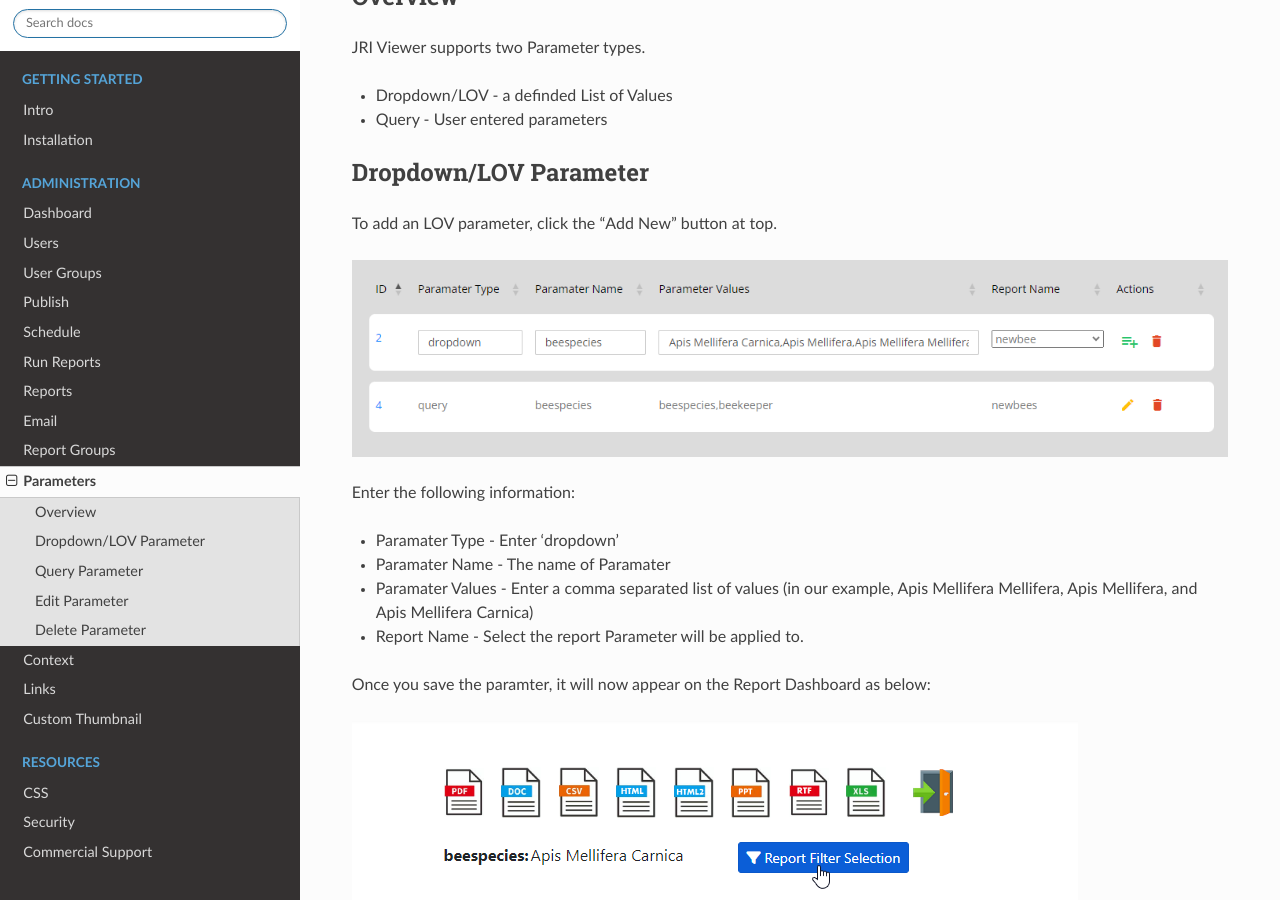
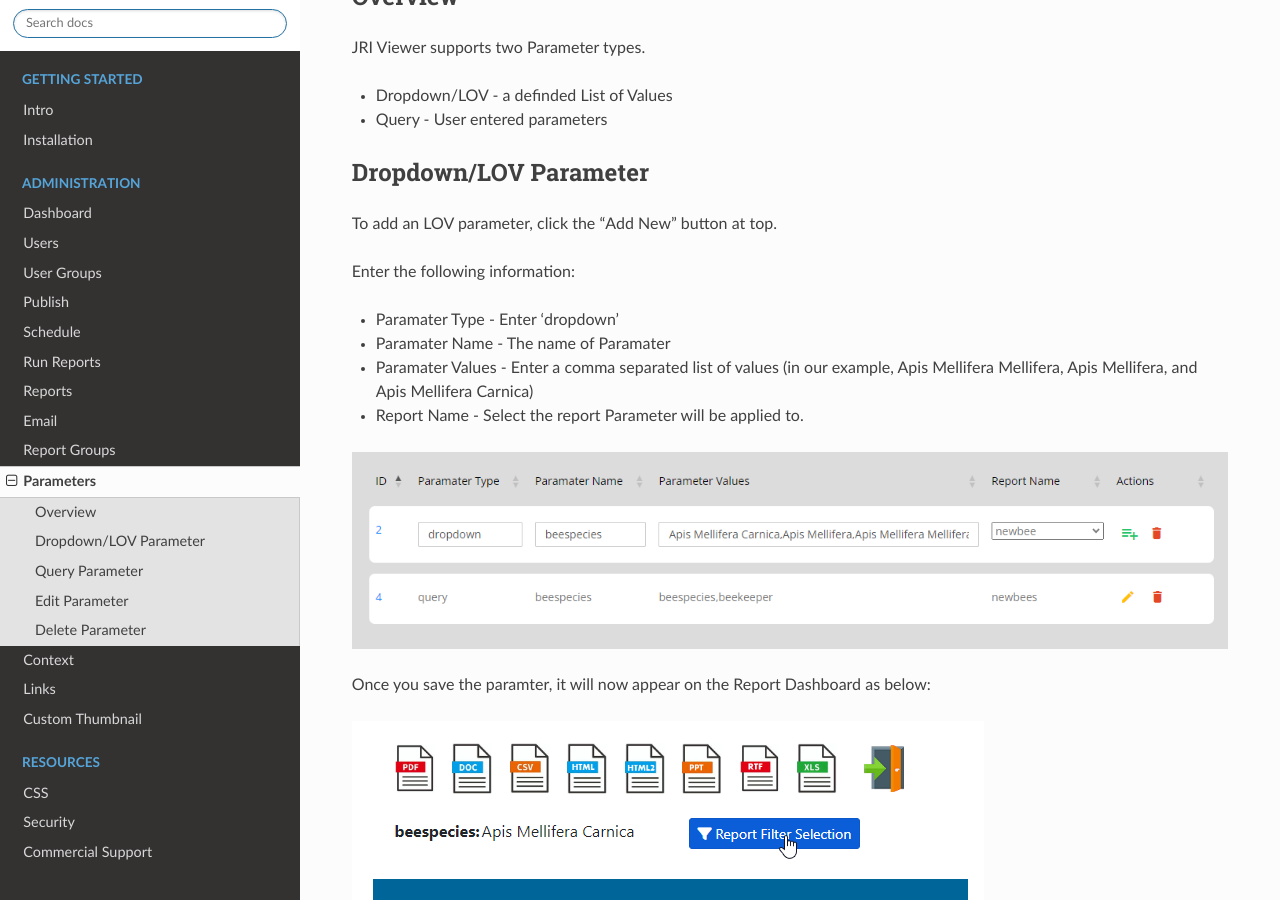
Before and after one commit to AcuGIS/jasper-report-publisher, a Sphinx documentation site: the page built from docs/components/parameters/index.rst, in a window 1280 px wide and 900 px high, scrolled down 384 px. Built offline with Sphinx 7.4.7 and the Read the Docs theme 2.0.0, drawn with Linux system fonts in a browser that asks for light colours; pages that are not in the unit, such as notebooks, are missing from menus.

Commit message:
Update index.rst

```diff
--- a/docs/components/parameters/index.rst
+++ b/docs/components/parameters/index.rst
@@ -25,8 +25,6 @@ Dropdown/LOV Parameter
 
 To add an LOV parameter, click the "Add New" button at top.
 
-.. image:: ../../_static/parameter-2-1.png
-
 Enter the following information:
 
 * Paramater Type	- Enter 'dropdown'
@@ -34,10 +32,12 @@ Enter the following information:
 * Paramater Values - Enter a comma separated list of values (in our example, Apis Mellifera Mellifera, Apis Mellifera, and Apis Mellifera Carnica)
 * Report Name - Select the report Parameter will be applied to.
 
+.. image:: ../../_static/parameter-2-1.png
+
 
 Once you save the paramter, it will now appear on the Report Dashboard as below:
 
-.. image:: ../../_static/report-parameter-lov.png
+.. image:: ../../_static/report-parameter-lov-display.png
 .
 On click, the dropdown/LOV will display as below:
 
```
